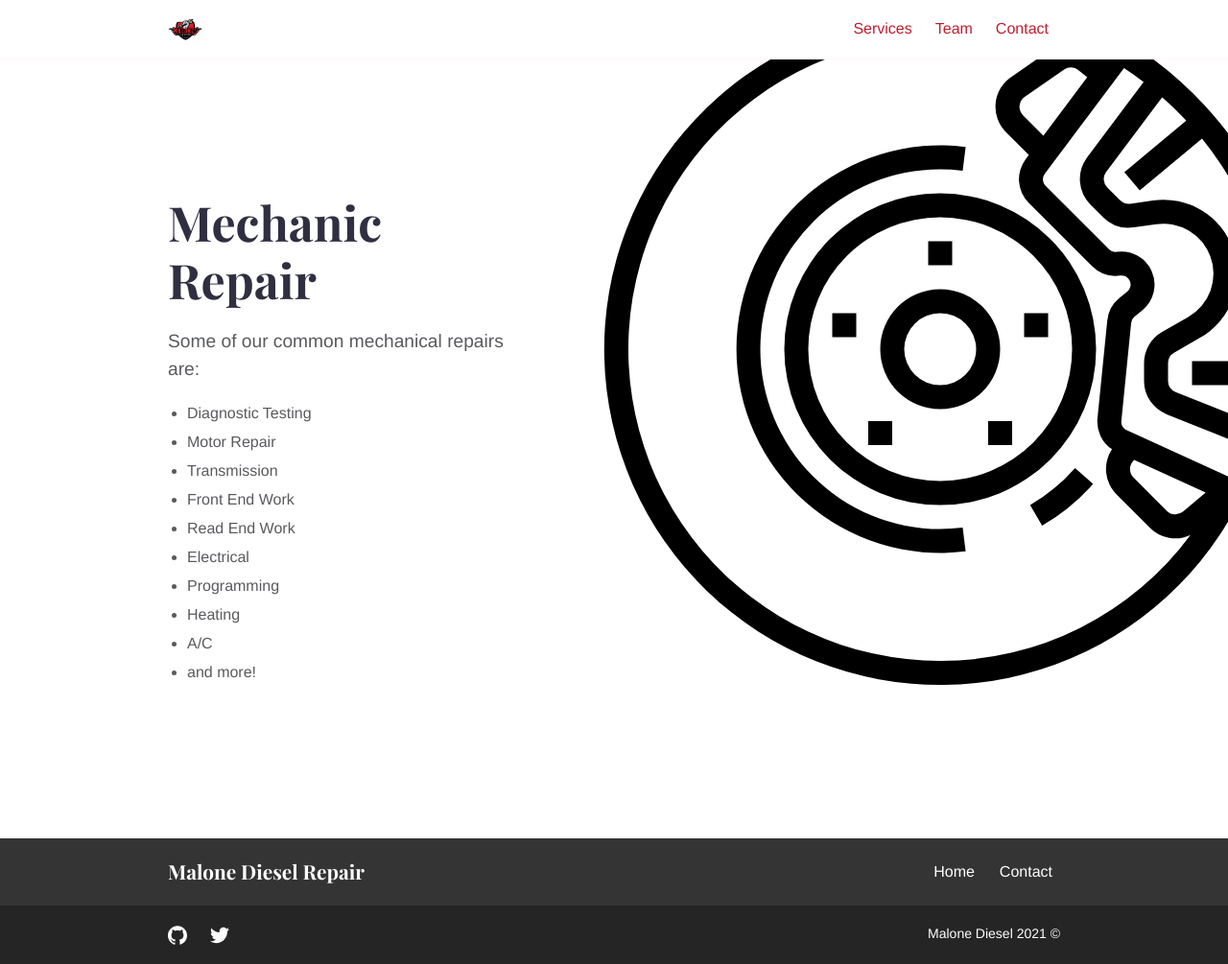
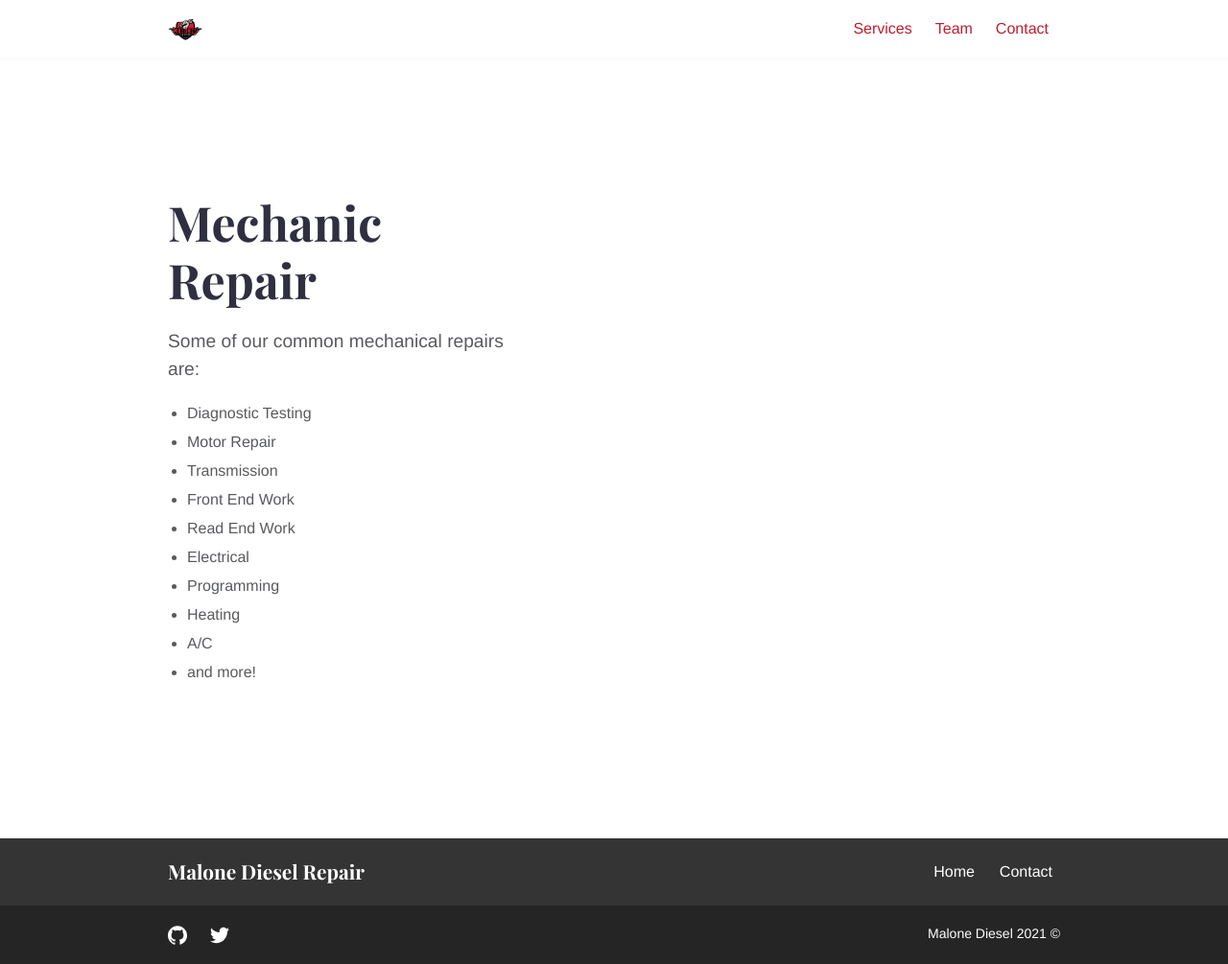
Before and after one commit to MalonesDiesel/malonesdiesel.github.io, a Jekyll site: the page built from _services/Mechanic Repair.md, in a window 1280 px wide. Shown: the whole page at 96% size. Built offline with Jekyll 4.4.1, drawn with Linux system fonts in a browser that asks for light colours.

Commit message:
Update Mechanic Repair.md

```diff
--- a/_services/Mechanic Repair.md
+++ b/_services/Mechanic Repair.md
@@ -4,7 +4,6 @@ date: 2018-11-18T12:33:46+10:00
 featured: true
 weight: 1
 layout: service
-intro_image: "images/illustrations/noun_rotor_and_brake_pad_1689278.svg"
 intro_image_absolute: true
 intro_image_hide_on_mobile: false
 ---
```
